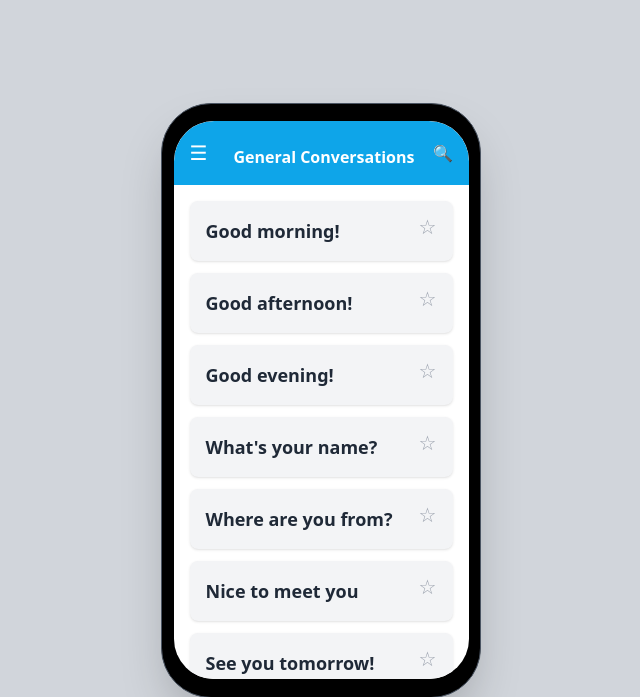
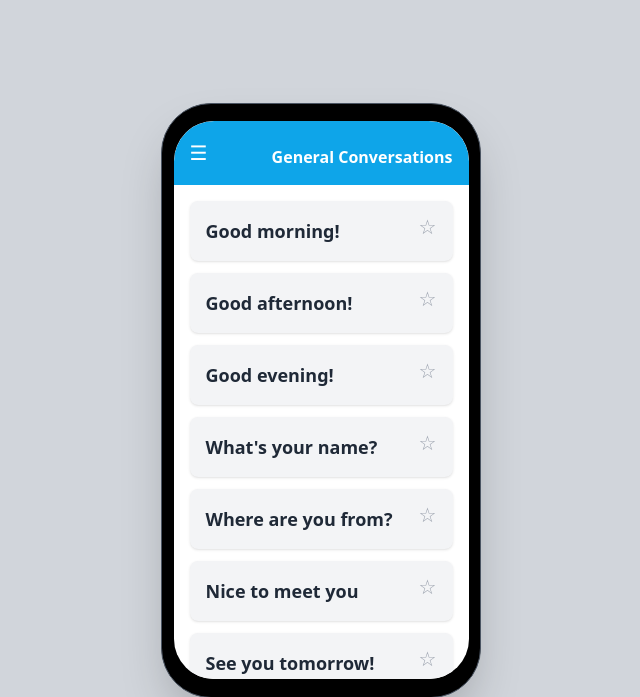
Before and after one commit to windy-28/masbatenyo-translator, a Flask app: page /general-conversations in a window 1280 px wide. Shown: the top 697 px of the page, without its empty margins (319-959 px from the left). Run offline with Flask 3, Linux system fonts and the light colour scheme; some libraries are stand-ins or nearby versions.

Commit message:
Update general conversations.html

```diff
--- a/templates/general conversations.html
+++ b/templates/general conversations.html
@@ -46,7 +46,6 @@
       <nav class="bg-sky-500 p-4 flex justify-between items-center rounded-t-[40px]">
         <button id="menuBtn" class="text-white text-xl">&#9776;</button>
         <h1 class="text-white font-bold pt-2 pl-2">General Conversations</h1>
-        <button class="text-white text-medium">&#128269;</button>
       </nav>
 
       <!-- Content -->
```
